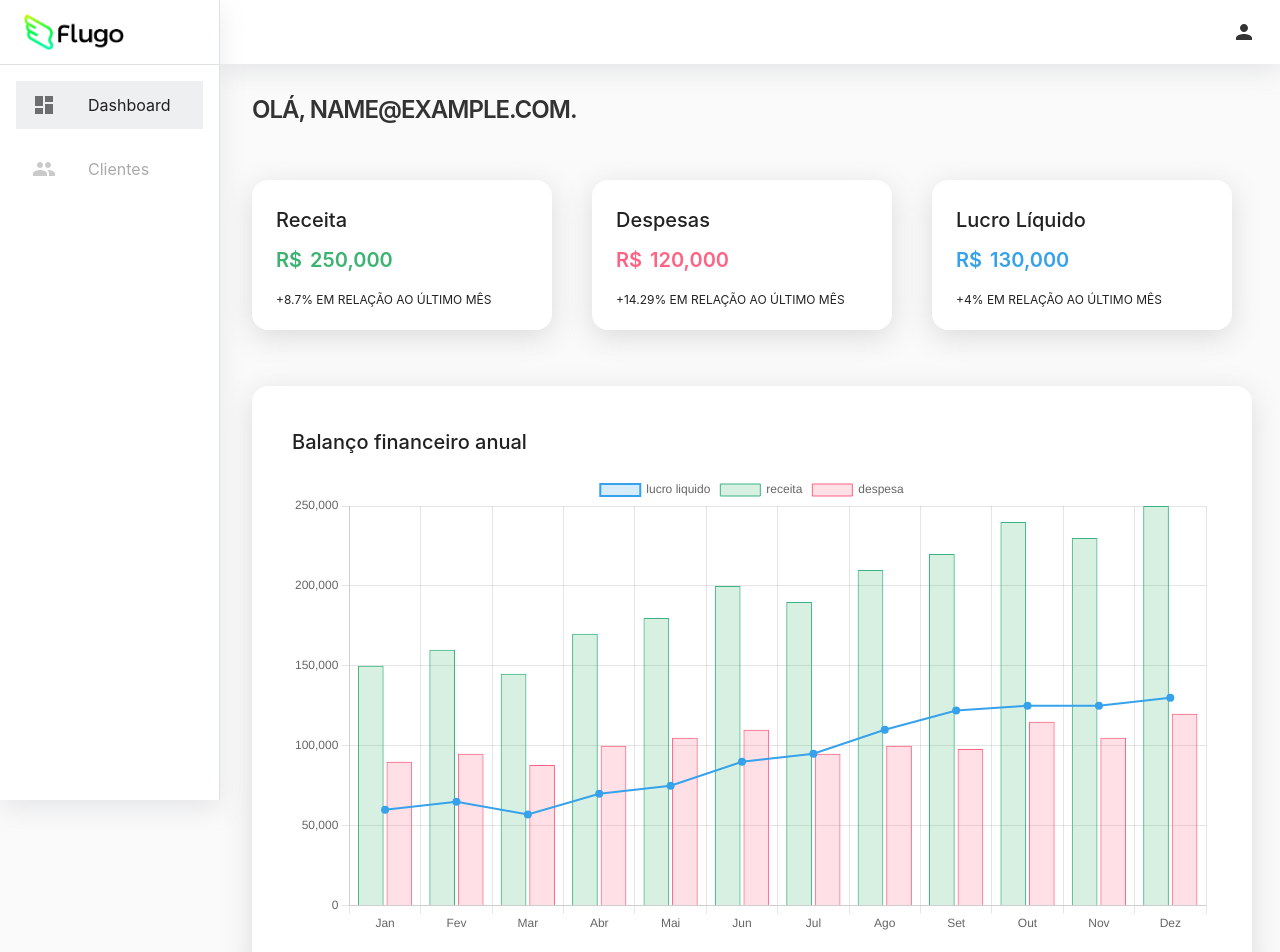
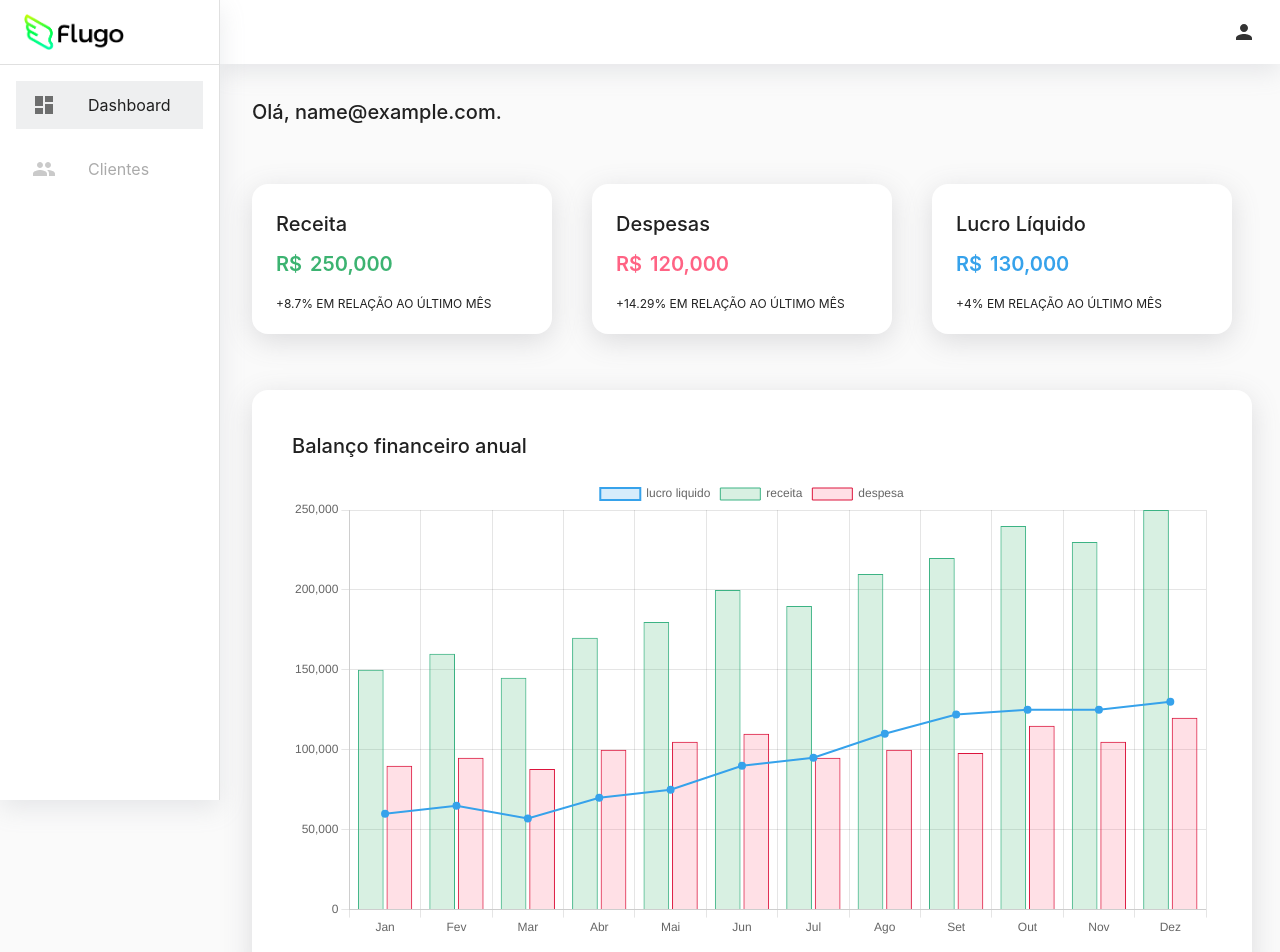
Before and after one commit to gbpjr/flugo-challenge, a React (Vite) app: page / in a window 1280 px wide. Shown: the top 952 px of the page. Built offline with nearby package versions, Linux system fonts and the light colour scheme; no server answers; sample sign-in values are in the browser's storage.

Commit message:
adding required to login fields

```diff
--- a/src/components/Chart/index.tsx
+++ b/src/components/Chart/index.tsx
@@ -77,7 +77,7 @@ const BarChart: React.FC<{
         data: finances.dados_financeiros.map((mes) => mes['despesa']),
         borderWidth: 1,
         backgroundColor: 'rgb(255, 99, 132, 0.2)',
-        borderColor: 'rgb(255, 99, 132)',
+        borderColor: 'rgb(220,20,60)',
         pointBackgroundColor: 'rgb(255, 99, 132)',
         pointHoverBorderColor: 'rgb(255, 99, 132)',
       },
--- a/src/components/LoginForm/index.tsx
+++ b/src/components/LoginForm/index.tsx
@@ -50,6 +50,7 @@ const LoginForm: React.FC = () => {
           variant="standard"
           fullWidth
           value={email}
+          required
           onChange={(e) => setEmail(e.target.value)}
         />
         <Input
@@ -58,6 +59,7 @@ const LoginForm: React.FC = () => {
           type={showPassword ? 'text' : 'password'}
           value={password}
           fullWidth
+          required
           onChange={(e) => setPassword(e.target.value)}
           endAdornment={
             <InputAdornment position="end">
--- a/src/pages/Home/index.tsx
+++ b/src/pages/Home/index.tsx
@@ -20,7 +20,7 @@ const Home: React.FC = () => {
   return (
     <Frame>
       <Container>
-        <Typography variant="h1" component="h1">
+        <Typography variant="h6" component="h1">
           Olá, {user.email || 'Usuário'}.
         </Typography>
         <ChartsContainer>
```
